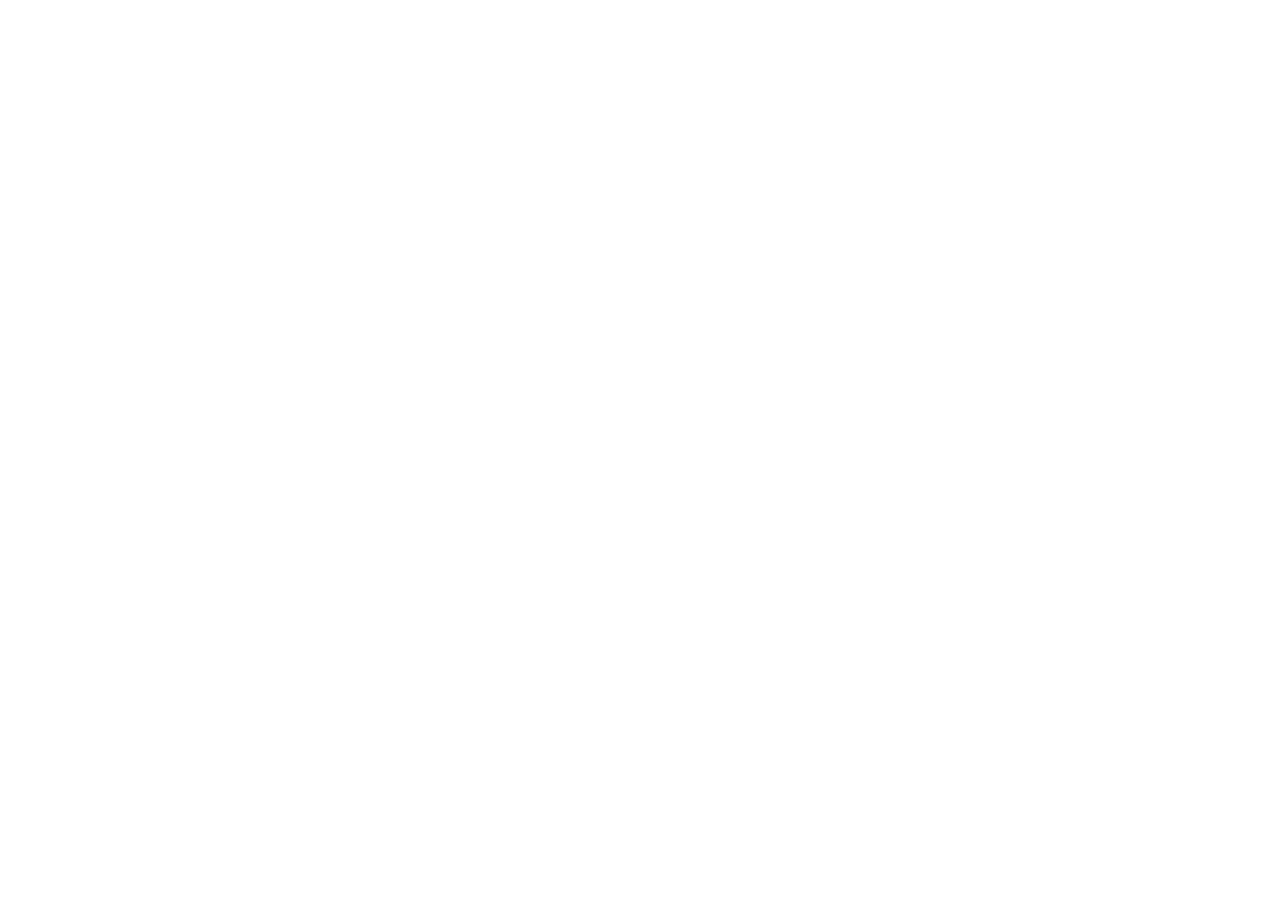
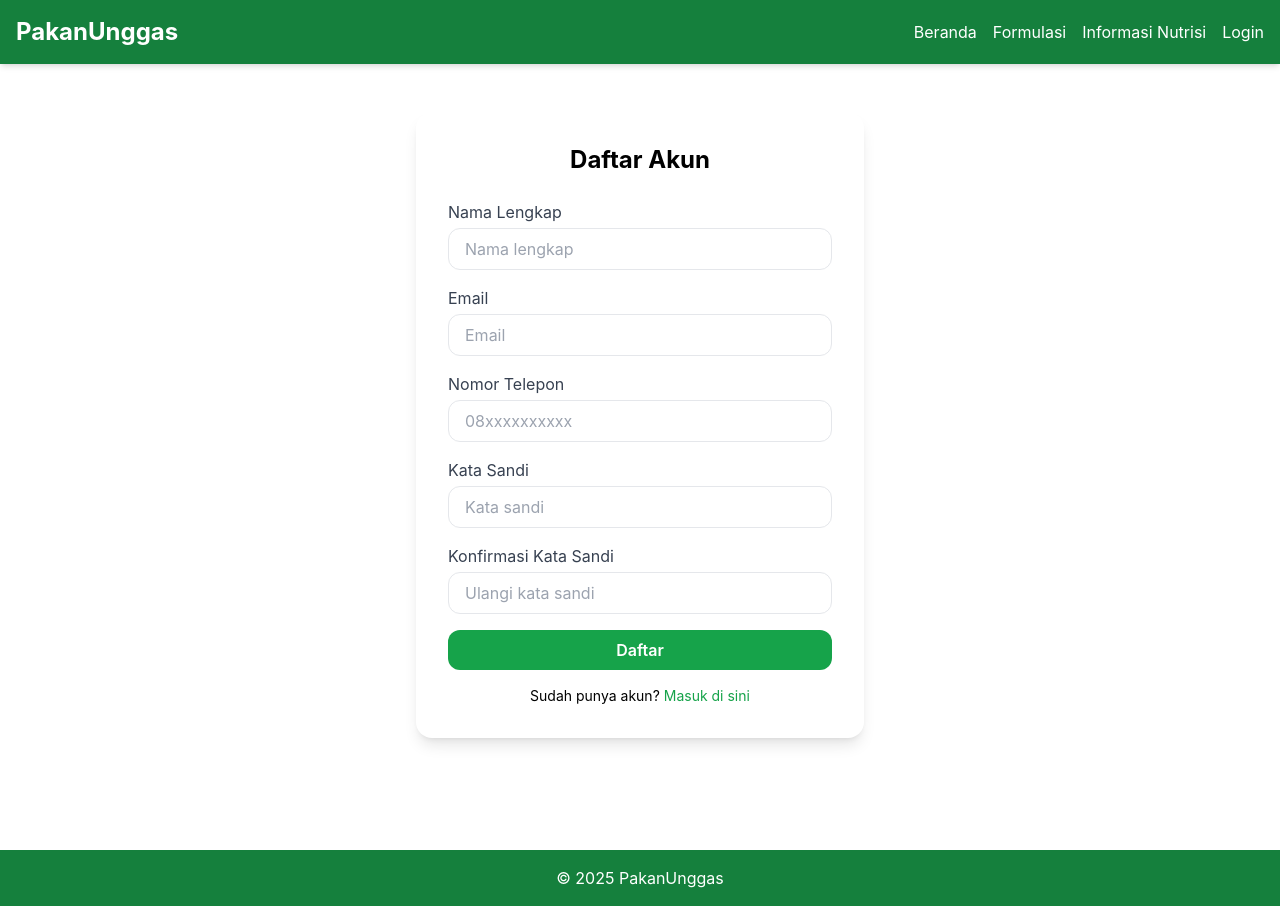
Before and after one commit to dhifanfadhilah/formulasi-ransum, a React (Create React App) app in the folder frontend/: page /daftar in a window 1280 px wide. Before the commit this address had no page. Before the commit the page ends 800 px from the top, so only its background shows below. Built offline with nearby package versions, Linux system fonts and the light colour scheme.

Commit message:
add login and register page

```diff
--- a/frontend/src/App.js
+++ b/frontend/src/App.js
@@ -3,6 +3,8 @@
 import HomePage from './pages/HomePage';
 import FormulasiPage from './pages/FormulasiPage';
 import HasilFormulasiPage from './pages/HasilFormulasiPage';
+import LoginPage from './pages/LoginPage';
+import DaftarPage from './pages/DaftarPage';
 
 function App() {
   return (
@@ -11,6 +13,8 @@
         <Route path="/" element={<HomePage />} />
         <Route path="/formulasi" element={<FormulasiPage />} />
         <Route path="/hasil-formulasi" element={<HasilFormulasiPage />} />
+        <Route path="/login" element={<LoginPage />} />
+        <Route path="/daftar" element={<DaftarPage />} />
       </Routes>
     </Router>
   );
--- /dev/null
+++ b/frontend/src/pages/DaftarPage.js
@@ -0,0 +1,60 @@
+import React from 'react';
+import Header from '../components/Header';
+import Footer from '../components/Footer';
+import { Link } from 'react-router-dom';
+
+const DaftarPage = () => {
+  return (
+    <div className="flex flex-col min-h-screen">
+      <Header />
+
+      <main className="flex-grow container mx-auto px-4 py-12">
+        <div className="max-w-md mx-auto bg-white p-8 rounded-2xl shadow-lg">
+          <h2 className="text-2xl font-bold mb-6 text-center">Daftar Akun</h2>
+
+          <form className="space-y-4">
+            <div>
+              <label className="block text-gray-700">Nama Lengkap</label>
+              <input type="text" className="w-full border rounded-xl px-4 py-2 mt-1" placeholder="Nama lengkap" />
+            </div>
+
+            <div>
+              <label className="block text-gray-700">Email</label>
+              <input type="email" className="w-full border rounded-xl px-4 py-2 mt-1" placeholder="Email" />
+            </div>
+
+            <div>
+              <label className="block text-gray-700">Nomor Telepon</label>
+              <input type="tel" className="w-full border rounded-xl px-4 py-2 mt-1" placeholder="08xxxxxxxxxx" />
+            </div>
+
+            <div>
+              <label className="block text-gray-700">Kata Sandi</label>
+              <input type="password" className="w-full border rounded-xl px-4 py-2 mt-1" placeholder="Kata sandi" />
+            </div>
+
+            <div>
+              <label className="block text-gray-700">Konfirmasi Kata Sandi</label>
+              <input type="password" className="w-full border rounded-xl px-4 py-2 mt-1" placeholder="Ulangi kata sandi" />
+            </div>
+
+            <button type="submit" className="w-full bg-green-600 text-white py-2 rounded-xl font-semibold hover:bg-green-700 transition duration-300">
+              Daftar
+            </button>
+          </form>
+
+          <p className="mt-4 text-center text-sm">
+            Sudah punya akun?{' '}
+            <Link to="/login" className="text-green-600 hover:underline">
+              Masuk di sini
+            </Link>
+          </p>
+        </div>
+      </main>
+
+      <Footer />
+    </div>
+  );
+};
+
+export default DaftarPage;
--- /dev/null
+++ b/frontend/src/pages/LoginPage.js
@@ -0,0 +1,50 @@
+import React from 'react';
+import Header from '../components/Header';
+import Footer from '../components/Footer';
+
+const LoginPage = () => {
+  return (
+    <div className="min-h-screen bg-white text-gray-800">
+      <Header />
+
+      <main className="container mx-auto py-10 px-4 max-w-md">
+        <h2 className="text-3xl font-bold mb-6 text-center">Login</h2>
+
+        <form className="bg-gray-50 p-6 rounded shadow space-y-4">
+          <div>
+            <label className="block font-semibold mb-1">Email</label>
+            <input type="email" className="w-full p-2 border rounded" placeholder="email@example.com" />
+          </div>
+
+          <div>
+            <label className="block font-semibold mb-1">Password</label>
+            <input type="password" className="w-full p-2 border rounded" placeholder="********" />
+          </div>
+
+          <div className="flex items-center justify-between">
+            <label className="flex items-center">
+              <input type="checkbox" className="mr-2 accent-green-600" />
+              Tetap login
+            </label>
+            <a href="/lupa-password" className="text-sm text-green-600 hover:underline">
+              Lupa password?
+            </a>
+          </div>
+
+          <button className="bg-green-600 hover:bg-green-700 text-white w-full py-2 rounded shadow">
+            Masuk
+          </button>
+
+          <p className="text-center text-sm mt-4">
+            Belum punya akun?{' '}
+            <a href="/daftar" className="text-green-600 hover:underline">Daftar sekarang</a>
+          </p>
+        </form>
+      </main>
+
+      <Footer />
+    </div>
+  );
+};
+
+export default LoginPage;
```
